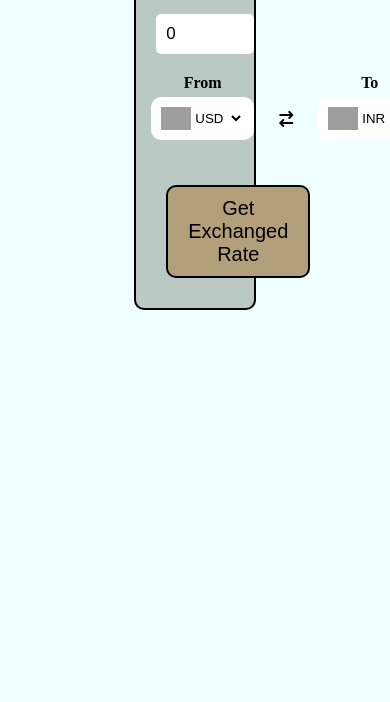
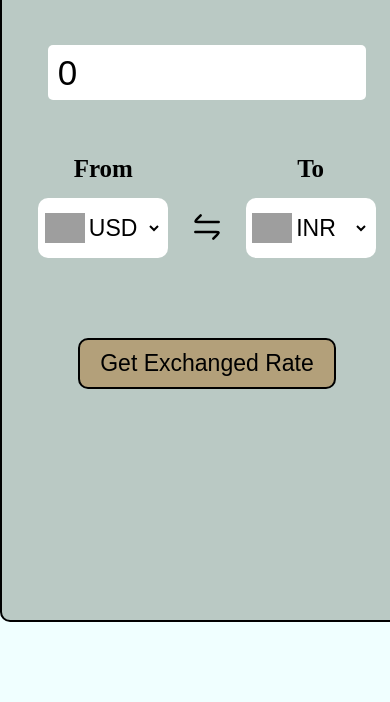
Before and after one commit to nimeshpatel14/Currency-Converter, a plain HTML site: page index.html in a window 390 px wide. Shown: the part 182-884 px from the top of the page. Before the commit the page ends 844 px from the top, so only its background shows below. Drawn offline with Linux system fonts and the light colour scheme; no server answers; grey boxes are pictures that could not be loaded.

Commit message:
files updated

```diff
--- a/index.html
+++ b/index.html
@@ -1,12 +1,16 @@
 <!DOCTYPE html>
 <html lang="en">
+
 <head>
     <meta charset="UTF-8">
     <meta name="viewport" content="width=device-width, initial-scale=1.0">
     <title>Currency Converter</title>
-    <link rel="stylesheet" href="https://cdnjs.cloudflare.com/ajax/libs/font-awesome/6.5.2/css/all.min.css" integrity="sha512-SnH5WK+bZxgPHs44uWIX+LLJAJ9/2PkPKZ5QiAj6Ta86w+fsb2TkcmfRyVX3pBnMFcV7oQPJkl9QevSCWr3W6A==" crossorigin="anonymous" referrerpolicy="no-referrer" />
+    <link rel="stylesheet" href="https://cdnjs.cloudflare.com/ajax/libs/font-awesome/6.5.2/css/all.min.css"
+        integrity="sha512-SnH5WK+bZxgPHs44uWIX+LLJAJ9/2PkPKZ5QiAj6Ta86w+fsb2TkcmfRyVX3pBnMFcV7oQPJkl9QevSCWr3W6A=="
+        crossorigin="anonymous" referrerpolicy="no-referrer" />
     <link rel="stylesheet" href="style.css">
 </head>
+
 <body>
     <div class="main">
         <h2>
@@ -31,14 +35,14 @@
 
                 </div>
 
-    <i class="fa-solid fa-arrow-right-arrow-left"></i>
+                <div class="exchangeImg"><img src="exchange.svg" ></div>
 
                 <div class="from">
                     <h4>To</h4>
 
                     <div id="selectto" class="dropDown">
                         <img src="https://flagsapi.com/IN/shiny/64.png">
-            <select name="to" >
+                        <select name="to">
 
                         </select>
                     </div>
@@ -49,7 +53,7 @@
             <div class="msg hide">
             </div>
 
-    <div >
+            <div>
                 <button class="btn">Get Exchanged Rate</button>
             </div>
 
@@ -60,4 +64,5 @@
     <script src="countrycodes.js"></script>
     <script src="script.js"></script>
 </body>
+
 </html>
--- a/style.css
+++ b/style.css
@@ -1,14 +1,13 @@
-*{
+* {
   margin: 0px;
   padding: 0px;
 }
 
-body{
+body {
   background-color: azure;
-
 }
 
-.main{
+.main {
   width: 25vw;
   margin: 80px auto;
   background-color: rgb(186, 201, 196);
@@ -18,11 +17,11 @@ body{
   border: 2px solid black;
 }
 
-h2{
+h2 {
   margin: 20px;
 }
 
-form input{
+form input {
   border: none;
   outline: none;
   padding: 10px;
@@ -32,39 +31,44 @@ form input{
   border-radius: 5px;
   font-size: 17px;
 }
-.selector{
+.selector {
   display: flex;
   justify-content: space-around;
   align-items: center;
-    gap: 20px;
+  gap: 10px;
   margin-bottom: 20px;
 }
 
-.selector i{
+.selector i {
   margin-top: 20px;
 }
 
-
-.from select{
+.from select {
   border: none;
   outline: none;
   background-color: transparent;
 }
-.dropDown{
+.dropDown {
   display: flex;
   justify-content: center;
   align-items: center;
   background-color: white;
-    border-radius:10px ;
+  border-radius: 10px;
   padding: 10px;
   margin: 5px;
 }
 
-.dropDown img{
+.dropDown img {
   width: 30px;
 }
 
-.msg{
+.exchangeImg img{
+    margin-top: 20px;
+    width: 40px;
+    height: 40px;
+}
+
+.msg {
   border: 2px solid white;
   background-color: black;
   color: white;
@@ -85,6 +89,66 @@ form input{
   cursor: pointer;
 }
 
-.hide{
+.hide {
   display: none;
 }
+
+@media only screen and (max-width: 600px) {
+  .main {
+    display: flex;
+    flex-direction: column;
+    justify-content: space-around;
+    align-items: center;
+    width: 100%;
+    height: 700px;
+  }
+  h2 {
+    font-size: 35px;
+  }
+  form {
+    height: 80%;
+    width: 90%;
+  }
+
+  form input {
+    width: 85%;
+    height: 35px;
+    font-size: 35px;
+  }
+  .selector {
+    margin: 35px 0;
+  }
+  .from h4{
+    font-size: 25px;
+  }
+  .dropDown {
+    width: 110px;
+    height: 40px;
+    margin-top: 15px;
+}
+
+.dropDown img {
+    width: 40px;
+  }
+  .from select{
+    font-size: 23px;
+
+  }
+  .exchangeImg img{
+    margin-top: 40px;
+    width: 40px;
+    height: 40px;
+}
+.msg {
+ height: 40px;
+ font-size: 25px;
+ text-align: center;
+ align-content: center;
+
+  }
+  .btn{
+    font-size: 23px;
+    margin-top: 40px;
+  }
+
+}
```
Also changed, not shown: exchange.svg (added). Lines whose indentation alone changed are shown as unchanged.
